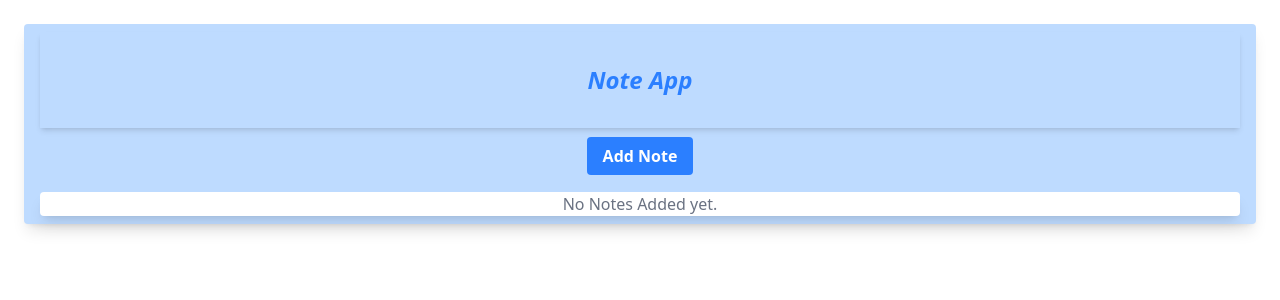
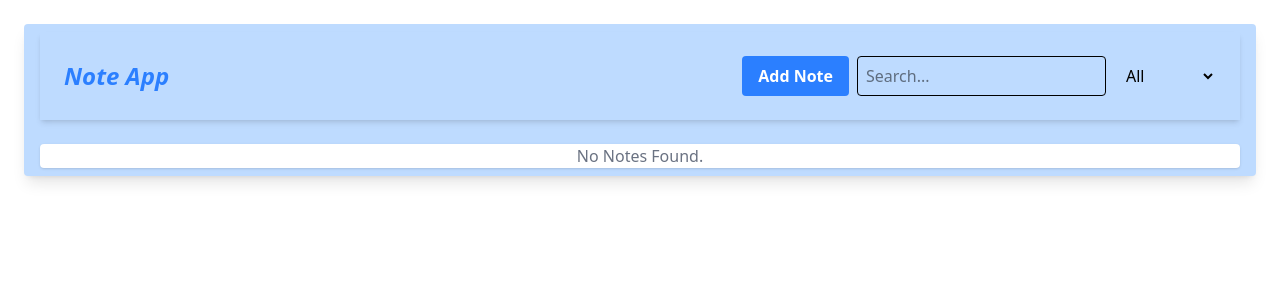
Before and after one commit to Tharshini98/note-app, a React (Vite) app: page / in a window 1280 px wide. Shown: the top 300 px of the page. Built offline with nearby package versions, Linux system fonts and the light colour scheme.

Commit message:
Add files via upload

```diff
--- a/src/AddNote.jsx
+++ b/src/AddNote.jsx
@@ -1,29 +1,48 @@
 import { useState } from "react";
-
 import { useNavigate } from "react-router-dom";
 
-function AddNote({addNote}){
-
+function AddNote({ addNote }) {
   const [title, setTitle] = useState("");
-    const[content, setContent] = useState("");
+  const [content, setContent] = useState("");
   const navigate = useNavigate();
 
   const handleSubmit = (e) => {
     e.preventDefault();
-        addNote({title, content});
+    if (title.trim()) {
+      addNote({ title, content });
       navigate("/");
+    }
   };
 
-    return(
-        <form onSubmit={handleSubmit} className="max-w-lg mx-auto mt-10 p-6 bg-gray-100 rounded shadow-md">
-            <input className="w-full p-2 border rounded" placeholder="Title" value={title} onChange={e => setTitle(e.target.value)}/>
-
-            <textarea className="w-full p-2 bg-blue-200 border-gray-300 rounded shadow-md" placeholder="Content" value={content} onChange={e => setContent(e.target.value)} required/>
-
-            <button className="rounded p-2 bg-green-400 text-white font-md text-md">Save Note</button>
+  return (
+    <form
+      onSubmit={handleSubmit}
+      className="max-w-xl mx-auto mt-10 p-6 bg-white rounded shadow"
+    >
+      <h2 className="text-xl font-bold text-blue-700 mb-4">Add New Note</h2>
+      <input
+        type="text"
+        value={title}
+        onChange={(e) => setTitle(e.target.value)}
+        placeholder="Note Title"
+        className="w-full px-4 py-2 mb-4 border border-gray-300 rounded"
+        required
+      />
+      <textarea
+        value={content}
+        onChange={(e) => setContent(e.target.value)}
+        placeholder="Note Content"
+        className="w-full px-4 py-2 mb-4 border border-gray-300 rounded h-40"
+        required
+      />
+      <button
+        type="submit"
+        className="bg-blue-600 text-white px-4 py-2 rounded hover:bg-blue-700"
+      >
+        Save Note
+      </button>
     </form>
   );
-
 }
 
 export default AddNote;
--- a/src/App.jsx
+++ b/src/App.jsx
@@ -1,50 +1,43 @@
-import {Routes, Route} from "react-router-dom";
-
-import { useState, useEffect } from "react";
-
+import { Routes, Route } from "react-router-dom";
+import { useState } from "react";
 import Home from "./Home";
 import AddNote from "./AddNote";
-import DeleteNote from "./DeleteNote";
 import EditNote from "./EditNote";
 
-function App(){
-
+function App() {
   const [notes, setNotes] = useState([]);
 
-  useEffect(() => {
-    const saved = JSON.parse(localStorage.getItem("notes")) || [];
-    setNotes(saved);
-  },[])
-
-  useEffect (() => {
-    localStorage.setItem("notes", JSON.stringify(notes));
-  },[notes]);
-
   const addNote = (note) => {
-    setNotes([...notes , { id: Date.now(), ...note }])
-  }
-
-  const deleteNote = (id) => {
-    setNotes(notes.filter((note) => note.id !== id));
-  }
+    const newNote = {
+      ...note,
+      id: Date.now().toString(),
+      pinned: false,
+      archived: false,
+      trashed: false,
+    };
+    setNotes((prev) => [...prev, newNote]);
+  };
 
   const updateNote = (updatedNote) => {
-    setNotes(
-      notes.map((note) => (note.id === updatedNote.id ? updatedNote : note))
+    if (updatedNote.permanentlyDelete) {
+      setNotes((prev) => prev.filter((note) => note.id !== updatedNote.id));
+    } else {
+      setNotes((prev) =>
+        prev.map((note) => (note.id === updatedNote.id ? updatedNote : note))
       );
+    }
   };
-  return(
-<div>
+
+  return (
 
       <Routes>
-   <Route path="/" element={<Home notes={notes} />} />
+        <Route path="/" element={<Home notes={notes} updateNote={updateNote} />} />
         <Route path="/addNote" element={<AddNote addNote={addNote} />} />
-             <Route path="/note/:id" element={<DeleteNote notes={notes} deleteNote={deleteNote} />} />
         <Route path="/edit/:id" element={<EditNote notes={notes} updateNote={updateNote} />} />
+        <Route path="*" element={<p className="m-10 text-center text-red-600 font-bold">Page Not Found</p>} />
+      </Routes>
 
-</Routes>
-</div>
-  )
+  );
 }
 
 export default App;
--- a/src/EditNote.jsx
+++ b/src/EditNote.jsx
@@ -1,52 +1,59 @@
 import { useParams, useNavigate } from "react-router-dom";
+import { useState } from "react";
 
-import {useState} from "react";
+function EditNote({ notes, updateNote }) {
+  const { id } = useParams();
+  const navigate = useNavigate();
 
-function EditNote({notes, updateNote}){
-    const{id} = useParams();
-    const navigate = useNavigate();
+  const existingNote = notes.find((n) => n.id === id);
+  const [note, setNote] = useState(existingNote || { title: "", content: "" });
 
-    const note = notes.find((n) => n.id === parseInt(id));
-    if(!note) return (<p>Page Not Found</p>)
+  if (!existingNote) {
+    return (
+      <div className="text-center mt-10 text-red-500 font-bold">
+        Note not found.
+      </div>
+    );
+  }
 
-        const [title, setTitle] = useState(note.title);
-        const [content, setContent] = useState(note.content);
+  const handleSubmit = (e) => {
+    e.preventDefault();
+    if (note.title.trim()) {
+      updateNote({ ...existingNote, title: note.title, content: note.content });
+      navigate("/");
+    }
+  };
 
-        const handleUpdate = () => {
-            const updatedNote = {
-                ...note, title, content
-            };
-            updateNote(updatedNote)
-            navigate("/");
-        };
+  return (
+    <form
+      onSubmit={handleSubmit}
+      className="m-10 max-w-xl mx-auto p-6 bg-white rounded shadow"
+    >
+      <h2 className="text-xl font-bold mb-4 text-blue-700">Edit Note</h2>
 
-        return(
-            <div className="max-w-lg mx-auto mt-10 p-6 bg-gray-100 rounded shadow-md">
-                 <h2 className="text-2xl font-bold text-gray-600 mb-4">Edit Note</h2>
-
-                  <input
+      <input
         type="text"
-        value={title}
-        onChange={(e) => setTitle(e.target.value)}
-        className="w-full px-4 py-2 mb-4 border border-gray-300 rounded"
-        placeholder="Note Title"
+        value={note.title}
+        onChange={(e) => setNote({ ...note, title: e.target.value })}
+        className="w-full px-3 py-2 mb-4 border rounded"
+        required
       />
 
       <textarea
-        value={content}
-        onChange={(e) => setContent(e.target.value)}
-        className="w-full h-40 px-4 py-2 mb-4 border border-gray-300 rounded"
-        placeholder="Note Content"
+        value={note.content}
+        onChange={(e) => setNote({ ...note, content: e.target.value })}
+        className="w-full px-3 py-2 mb-4 border rounded h-40"
+        required
       />
 
       <button
-        onClick={handleUpdate}
+        type="submit"
         className="bg-blue-600 text-white px-4 py-2 rounded hover:bg-blue-700"
       >
-        Update
+        Update Note
       </button>
-            </div>
-        );
+    </form>
+  );
 }
 
 export default EditNote;
--- a/src/Home.jsx
+++ b/src/Home.jsx
@@ -1,43 +1,91 @@
+import { Link } from "react-router-dom";
 import { useState } from "react";
-import { Link } from "react-router-dom";
 
-function Home({ notes =[] }) {
+function Home({ notes = [], updateNote }) {
+  const [filter, setFilter] = useState("all");
+  const [searchTerm, setSearchTerm] = useState("");
+
+  const filteredNotes = notes
+    .filter((note) => {
+      if (filter === "pinned") return note.pinned && !note.trashed;
+      if (filter === "archived") return note.archived && !note.trashed;
+      if (filter === "trashed") return note.trashed;
+      return !note.trashed;
+    })
+    .filter((note) =>
+      note.title.toLowerCase().includes(searchTerm.toLowerCase())
+    );
+
+  const togglePin = (note) => updateNote({ ...note, pinned: !note.pinned });
+  const toggleArchive = (note) => updateNote({ ...note, archived: !note.archived });
+  const moveToTrash = (note) => updateNote({ ...note, trashed: true });
+  const restoreFromTrash = (note) => updateNote({ ...note, trashed: false });
+  const deletePermanently = (note) => updateNote({ ...note, permanentlyDelete: true });
 
   return (
     <div className="m-6 px-4 py-2 bg-blue-200 border-blue-100 rounded shadow-lg">
-            <nav className="flex items-center justify-center border-gray-200 shadow-md  p-6">
-                <h1 className="font-bold text-blue-500 italic text-2xl p-2 rounded-sm">Note App</h1>
+      <nav className="flex flex-col sm:flex-row items-center justify-between border-gray-200 shadow-md p-6 gap-2">
+        <h1 className="font-bold text-blue-500 italic text-2xl">Note App</h1>
+        <div className="flex gap-2">
+          <Link to="/addNote" className="bg-blue-500 font-bold text-white px-4 py-2 rounded">Add Note</Link>
+          <input
+            type="text"
+            placeholder="Search..."
+            value={searchTerm}
+            onChange={(e) => setSearchTerm(e.target.value)}
+            className="px-2 py-1 rounded border"
+          />
+          <select
+            className="rounded px-2 py-1"
+            value={filter}
+            onChange={(e) => setFilter(e.target.value)}
+          >
+            <option value="all">All</option>
+            <option value="pinned">Pinned</option>
+            <option value="archived">Archived</option>
+            <option value="trashed">Trash</option>
+          </select>
+        </div>
       </nav>
 
-                <div className="text-center mt-4">
-            <Link to="/addNote" className="bg-blue-500 font-bold text-white px-4 py-2 rounded transition">Add Note</Link>
-            </div>
-            <div>
-            <div className="mt-6 grid grid-cols-1 sm:grid-cols-2 md:grid-cols-3 lg:grid-cols-4 gap-4 ">
-                {notes.length == 0 && <p className="col-span-full text-center bg-white rounded border-white  shadow-lg text-gray-500">No Notes Added yet.</p>}
-                {notes.map(note => (
-                    <div key={note.id} to={`/note/${note.id}`} className=" bg-orange-300 p-4 rounded shadow transition">
-                        <div>
+      <div className="mt-6 grid grid-cols-1 sm:grid-cols-2 md:grid-cols-3 lg:grid-cols-4 gap-4">
+        {filteredNotes.length === 0 && (
+          <p className="col-span-full text-center bg-white rounded shadow text-gray-500">No Notes Found.</p>
+        )}
+
+        {filteredNotes.map((note) => (
+          <div key={note.id} className="bg-orange-300 p-4 rounded shadow">
             <h3 className="font-bold text-lg text-gray-600 mb-2">{note.title}</h3>
-                       <p className="text-gray-500 font-semibold text-sm line-clamp-4">{note.content}</p>
-                       </div>
-                       <div className="flex justify-between mt-auto space x-2">
-                        <Link to={`/edit/${note.id}`} className="bg-blue-500 text-white px-3 py-1 rounded hover:bg-blue-500 text-sm">
+            <p className="text-gray-700 font-semibold text-sm whitespace-pre-wrap">{note.content}</p>
+            <div className="flex justify-between mt-4 gap-1 flex-wrap">
+              {!note.trashed ? (
+                <>
+                  <button onClick={() => togglePin(note)} className="bg-yellow-400 text-white px-3 py-1 rounded text-sm">
+                    {note.pinned ? "Unpin" : "Pin"}
+                  </button>
+                  <button onClick={() => toggleArchive(note)} className="bg-purple-500 text-white px-3 py-1 rounded text-sm">
+                    {note.archived ? "Unarchive" : "Archive"}
+                  </button>
+                  <Link to={`/edit/${note.id}`} className="bg-blue-500 text-white px-3 py-1 rounded text-sm">
                     Edit
                   </Link>
-
-                         <Link
-                to={`/note/${note.id}`}
-                className="bg-red-500 text-white px-3 py-1 rounded hover:bg-red-600 text-sm"
-              >
-                Delete
-              </Link>
+                  <button onClick={() => moveToTrash(note)} className="bg-red-500 text-white px-3 py-1 rounded text-sm">
+                    Trash
+                  </button>
+                </>
+              ) : (
+                <>
+                  <button onClick={() => restoreFromTrash(note)} className="bg-green-600 text-white px-3 py-1 rounded text-sm">
+                    Restore
+                  </button>
+                  <button onClick={() => deletePermanently(note)} className="bg-red-700 text-white px-3 py-1 rounded text-sm">
+                    Delete Permanently
+                  </button>
+                </>
+              )}
             </div>
           </div>
-
         ))}
-            </div>
-
       </div>
     </div>
   );
```
Lines whose indentation alone changed are shown as unchanged.
